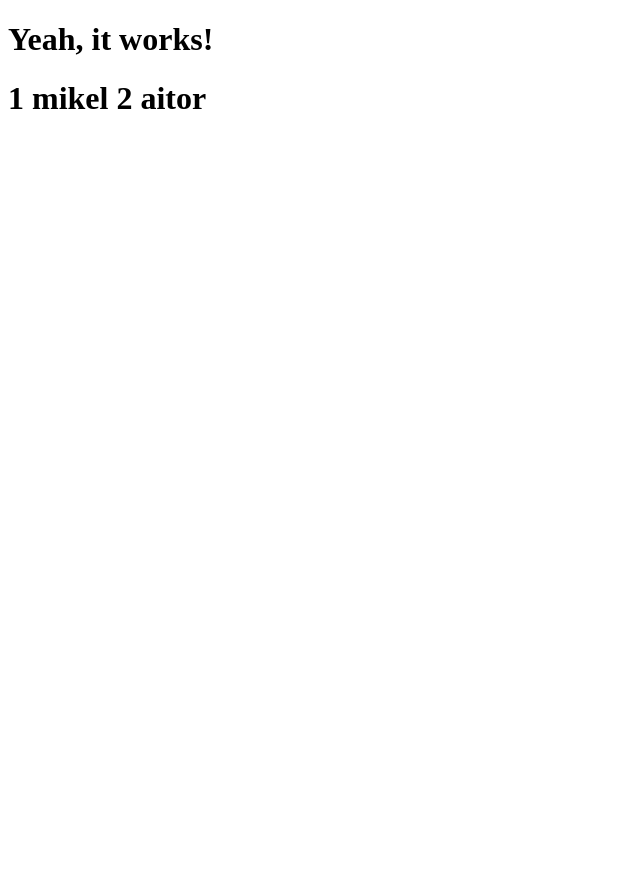
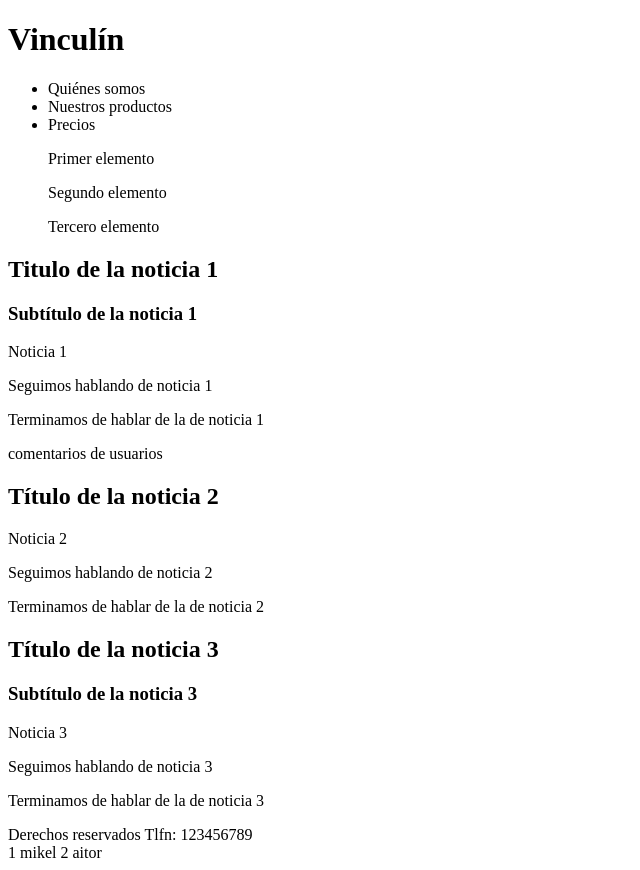
Before and after one commit to DannyelYankee/Vinculin, a PHP site: page / in a window 1280 px wide. Shown: the whole page, without its empty margins (0-640 px from the left). Before the commit the page ends 109 px from the top, so only its background shows below. Run offline with PHP 8.4, Linux system fonts and the light colour scheme; data comes from the database, SQL or seed files in the repository; data that the repository does not hold is empty.

Commit message:
Vídeo 5

```diff
--- a/app/index.php
+++ b/app/index.php
@@ -1,10 +1,78 @@
 <!DOCTYPE html>
 <html lang="es">
-  <meta charset="iso-8559-1"/>
-  <meta name="description" content="Simulación de Linkedin"/>
+<meta charset="iso-8559-1" />
+<meta name="description" content="Simulación de Linkedin" />
 <title> Vinculín </title>
+
+<body>
+  <header>
+    <h1>Vinculín</h1>
+  </header>
+  <nav>
+    <ul>
+      <li>Quiénes somos</li>
+      <li>Nuestros productos</li>
+      <li>Precios</li>
+    </ul>
+  </nav>
+
+  <aside>
+    <blockquote>Primer elemento</blockquote>
+    <blockquote>Segundo elemento</blockquote>
+    <blockquote>Tercero elemento</blockquote>
+  </aside>
+
+  <section>
+    <article>
+      <header>
+        <hgroup>
+          <h2> Titulo de la noticia 1 </h2>
+          <h3>Subtítulo de la noticia 1</h3>
+        </hgroup>
+      </header>
+
+      <p>Noticia 1</p>
+      <p>Seguimos hablando de noticia 1</p>
+      <p>Terminamos de hablar de la de noticia 1</p>
+
+      <footer>
+        <p> comentarios de usuarios </p>
+      </footer>
+
+    </article>
+
+    <article>
+      <header>
+        <h2>Título de la noticia 2</h2>
+
+      </header>
+      <p>Noticia 2</p>
+      <p>Seguimos hablando de noticia 2</p>
+      <p>Terminamos de hablar de la de noticia 2</p>
+    </article>
+
+    <article>
+      <header>
+        <hgroup>
+          <h2>Título de la noticia 3</h3>
+          <h3>Subtítulo de la noticia 3</h3>
+        </hgroup>
+
+      </header>
+      <p>Noticia 3</p>
+      <p>Seguimos hablando de noticia 3</p>
+      <p>Terminamos de hablar de la de noticia 3</p>
+    </article>
+
+  </section>
+
+  <footer>
+    Derechos reservados Tlfn: 123456789
+  </footer>
+
+
   <?php
-    echo '<h1>Yeah, it works!<h1>';
+
       // phpinfo();
       $hostname = "db";
       $username = "admin";
@@ -32,4 +100,6 @@
     }
 
     ?>
+</body>
+
 </html>
```
Lines whose indentation alone changed are shown as unchanged.
